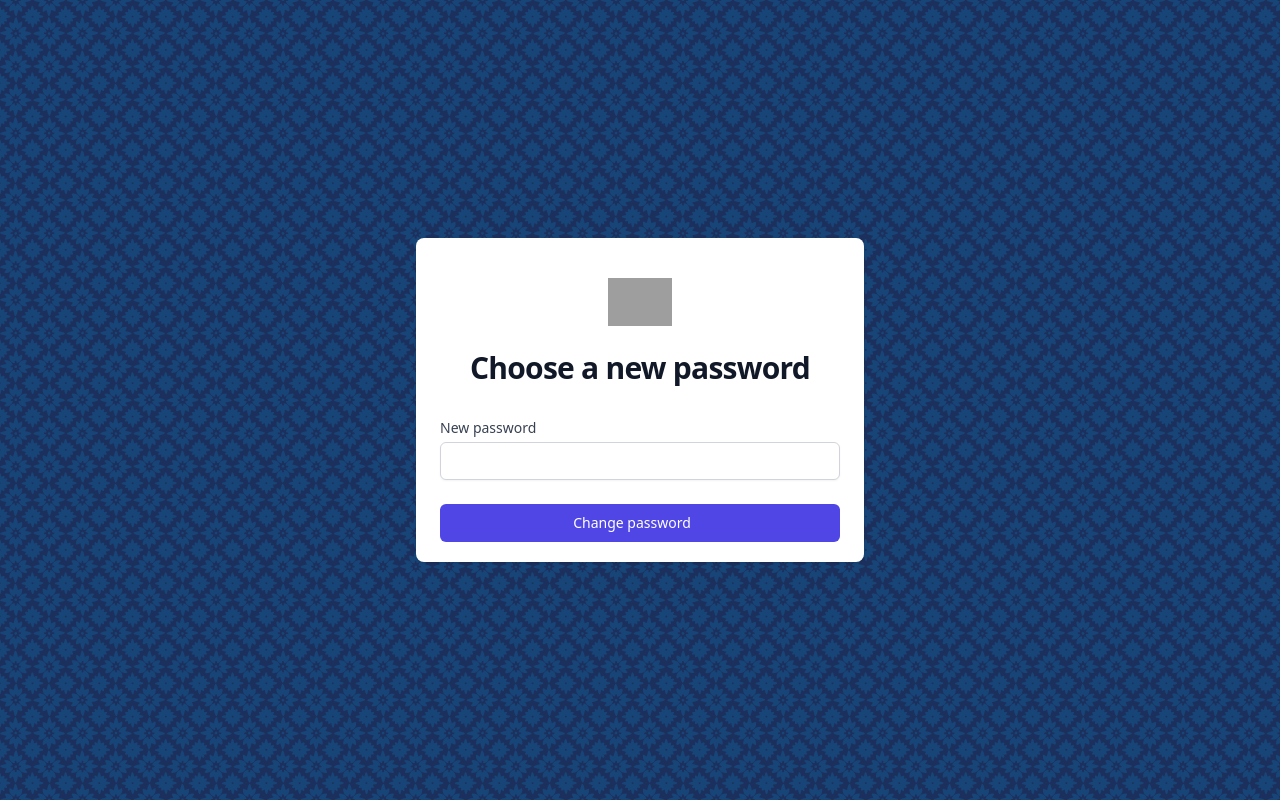
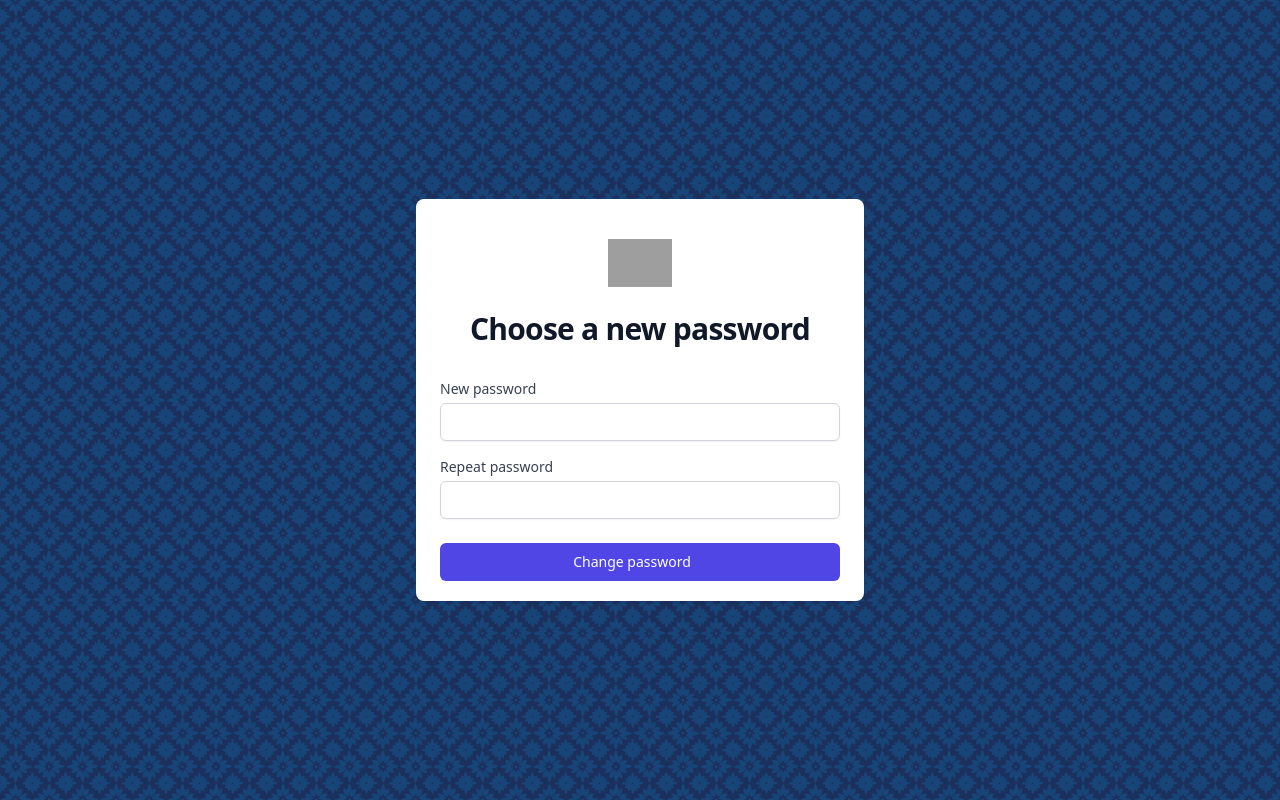
Before and after one commit to tombjerkan/authentication-demo, a React (Create React App) app: page /recoverpassword in a window 1280 px wide. Built offline with nearby package versions, Linux system fonts and the light colour scheme; grey boxes are pictures that could not be loaded; what gotrue-js would draw is missing.

Commit message:
Show repeat password input in recover password page

```diff
--- a/src/authentication/RecoverPasswordPage.tsx
+++ b/src/authentication/RecoverPasswordPage.tsx
@@ -1,6 +1,5 @@
 import {
   Button,
-  Card,
   CompanyLogo,
   Input,
   Label,
@@ -18,6 +17,7 @@ export default function ChangePasswordPage() {
   const recoveryToken = searchParams.get("recovery_token");
 
   const [password, setPassword] = useState("");
+  const [repeatPassword, setRepeatPassword] = useState("");
   const [state, setState] = useState<
     "initial" | "in-progress" | "success" | "error"
   >("initial");
@@ -27,6 +27,11 @@ export default function ChangePasswordPage() {
       recoveryToken !== null,
       "recovery token should always be present when shown the recover password page"
     );
+
+    if (password !== repeatPassword) {
+      setState("error");
+      return;
+    }
 
     setState("in-progress");
 
@@ -64,6 +69,20 @@ export default function ChangePasswordPage() {
               className="mt-1"
             />
 
+            <Label htmlFor="email-address" className="mt-4">
+              Repeat password
+            </Label>
+            <Input
+              id="repeat-password"
+              name="repeat-password"
+              type="password"
+              value={repeatPassword}
+              onChange={(event) => setRepeatPassword(event.target.value)}
+              disabled={state === "in-progress"}
+              required
+              className="mt-1"
+            />
+
             {state === "error" && (
               <div className="mt-2 text-sm text-red-600">
                 Something went wrong.
```
